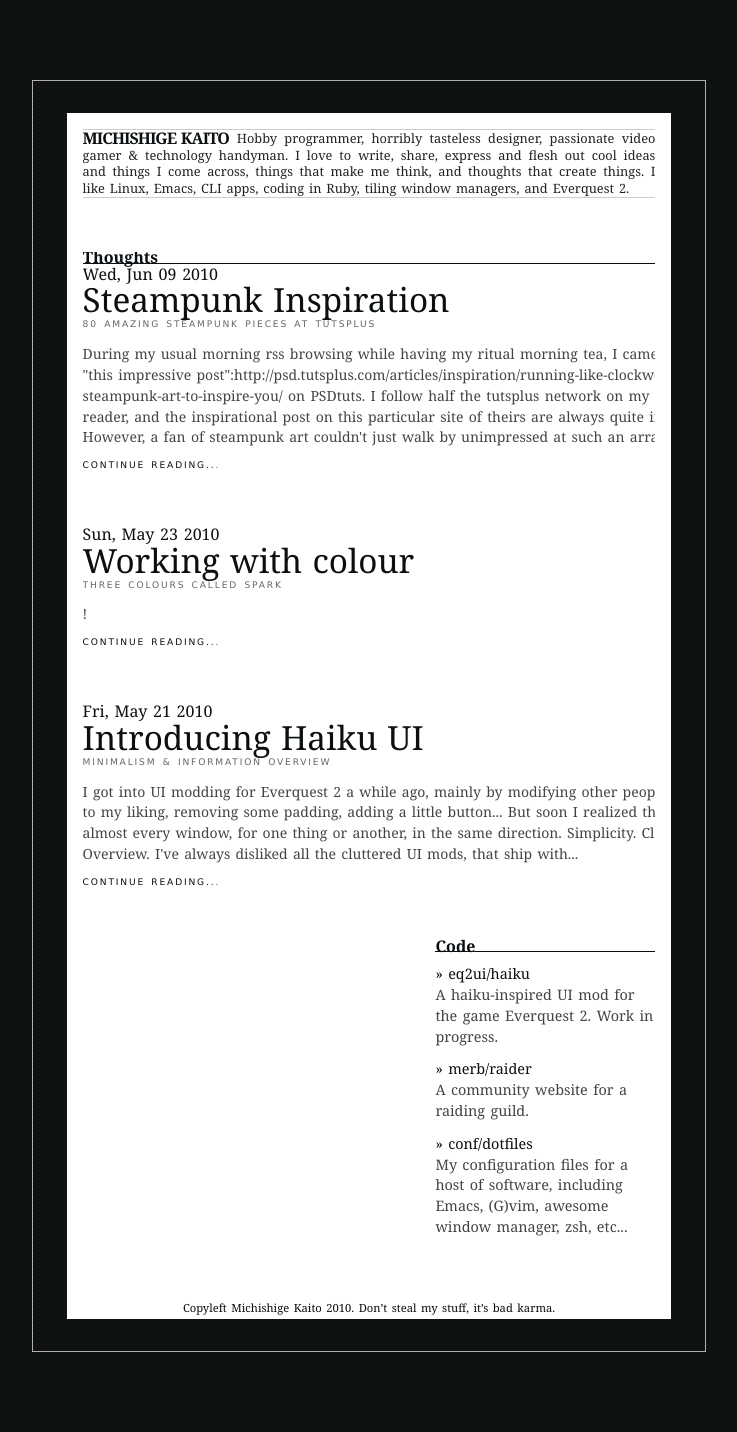
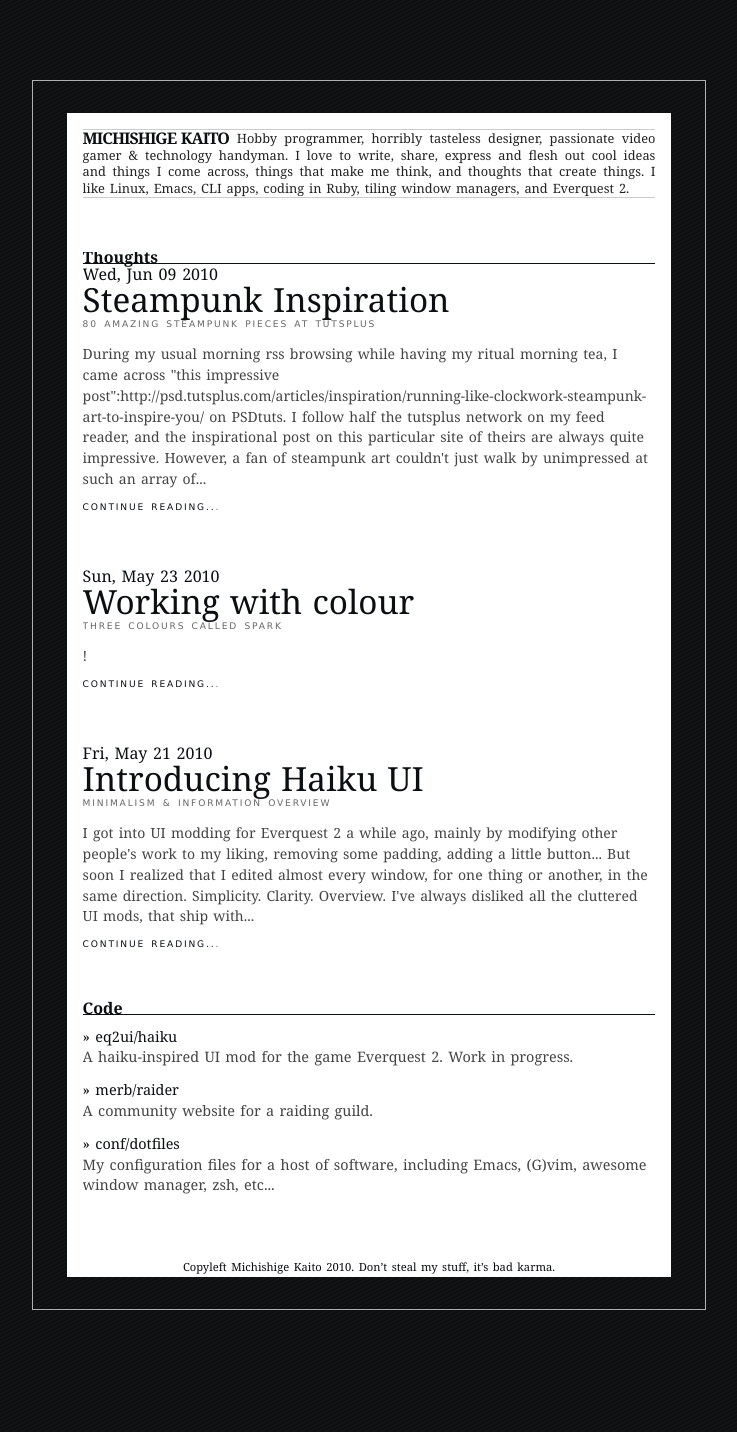
Before and after one commit to mkaito/mkaito.github.com, a Jekyll site: the page built from index.html, in a window 1280 px wide. Shown: the whole page, without its empty margins (271-1008 px from the left). Built offline with Jekyll 4.4.1, drawn with Linux system fonts in a browser that asks for light colours; Markdown is read by kramdown in place of the engine named in the settings; after the commit the page ends 1390 px from its top, so only the background shows below that.

Commit message:
Code sidebar is now below content

```diff
--- a/css/screen.css
+++ b/css/screen.css
@@ -133,15 +133,15 @@ section#articles p.caption, article p.caption {
 /* {{{ Sidebar */
 
 /* Make sidebar */
-section#articles {
-    width: 650px;
-    float: left;
-}
+/* section#articles { */
+/*     width: 650px; */
+/*     float: left; */
+/* } */
 
-aside#sidebar {
-    float: right;
-    width: 220px;
-}
+/* aside#sidebar { */
+/*     float: right; */
+/*     width: 220px; */
+/* } */
 
 aside#sidebar section#projects ul li {
   color: #444;
```
